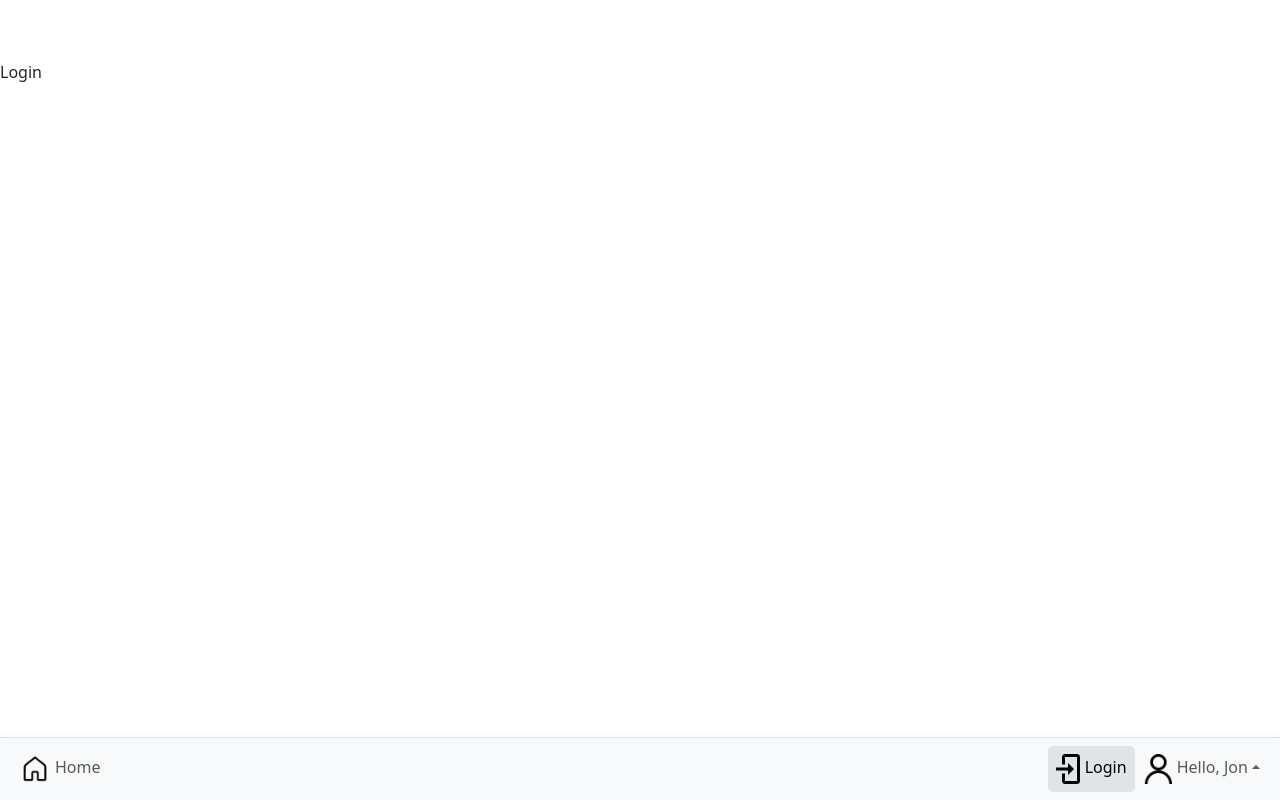
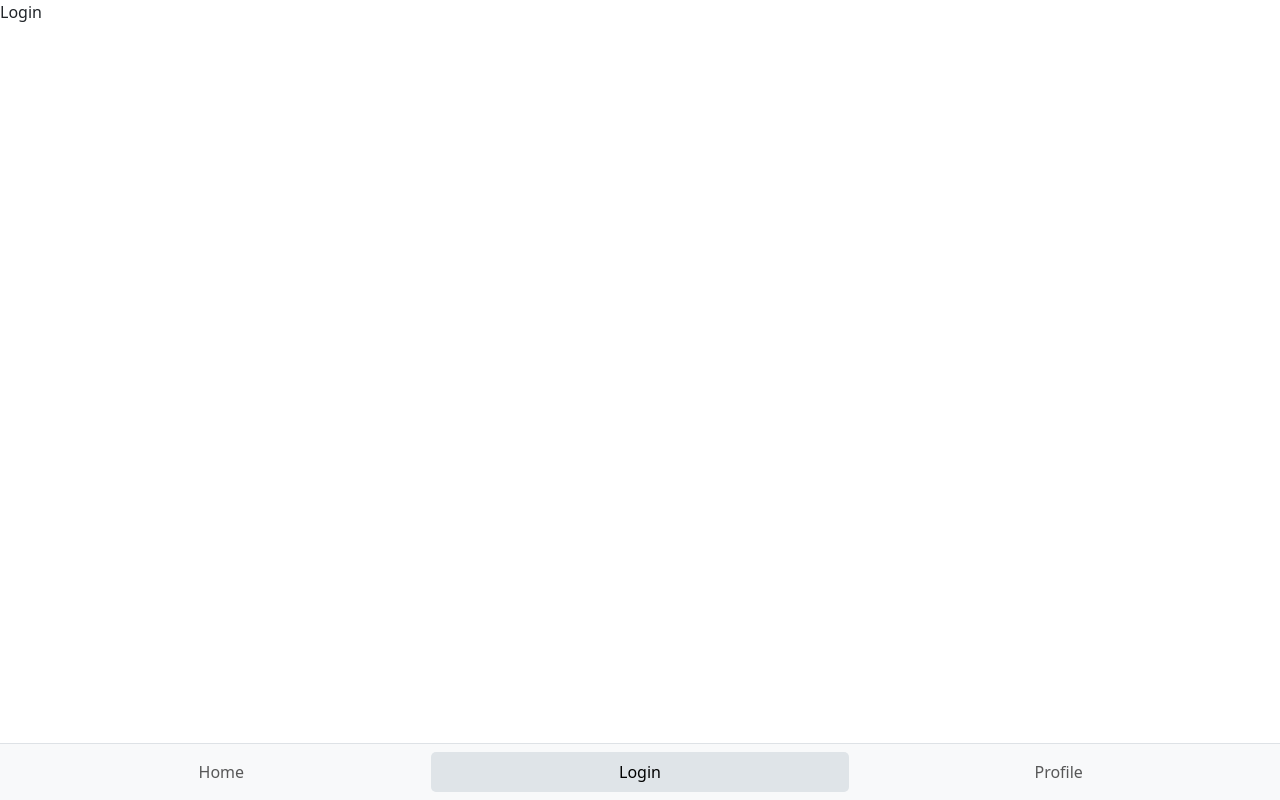
Before and after one commit to joniheri/absensi-karyawan-reactjs18, a React (Vite) app: page /login in a window 1280 px wide. Built offline with nearby package versions, Linux system fonts and the light colour scheme.

Commit message:
Update Menu Bottom OK

```diff
--- a/src/App.jsx
+++ b/src/App.jsx
@@ -4,16 +4,17 @@ import Login from "./pages/Login";
 import Navbar from "./components/Navbar";
 import Home from "./pages/Home";
 import PageNoteFound from "./pages/PageNoteFound";
+import NavbarBottom from "./components/NavbarBottom";
 
 function App() {
   return (
     <>
-      <Navbar />
       <Routes>
         <Route path="*" element={<PageNoteFound />} />
         <Route path="/" element={<Home />} />
         <Route path="/login" element={<Login />} />
       </Routes>
+      <NavbarBottom />
     </>
   );
 }
--- a/src/components/Navbar.jsx
+++ b/src/components/Navbar.jsx
@@ -7,7 +7,7 @@ export default function Navbar() {
   return (
     <>
       <div style={{ marginTop: "60px" }}></div>
-      <nav className="navbar navbar-expand-lg bg-body-tertiary shadow fixed-bottom border-top">
+      <nav className="navbar navbar-expand-lg bg-body-tertiary shadow fixed-top border-bottom">
         <div className="container-fluid">
           <button
             className="navbar-toggler"
@@ -21,7 +21,7 @@ export default function Navbar() {
             <span className="navbar-toggler-icon"></span>
           </button>
           <div className="collapse navbar-collapse" id="navbarSupportedContent">
-            <ul className="navbar-nav me-auto mb-2 mb-lg-0">
+            <ul className="navbar-nav mb-2 mb-lg-0">
               <li className="nav-item">
                 <Link
                   className={`nav-link ${
--- /dev/null
+++ b/src/components/NavbarBottom.jsx
@@ -0,0 +1,40 @@
+import React from "react";
+import { Link, useLocation } from "react-router-dom";
+
+export default function NavbarBottom() {
+  const location = useLocation();
+  return (
+    <>
+      {/* <!-- Bottom Navbar --> */}
+      <nav className="navbar navbar-expand navbar-light bg-light border-top fixed-bottom">
+        <div className="container-fluid">
+          <ul className="navbar-nav nav-justified w-100">
+            <li className="nav-item">
+              <Link
+                to="/"
+                className={`nav-link ${location.pathname === "/" && "active"}`}
+              >
+                Home
+              </Link>
+            </li>
+            <li className="nav-item">
+              <Link
+                to="/login"
+                className={`nav-link ${
+                  location.pathname === "/login" && "active"
+                }`}
+              >
+                Login
+              </Link>
+            </li>
+            <li className="nav-item">
+              <a href="#" className="nav-link">
+                Profile
+              </a>
+            </li>
+          </ul>
+        </div>
+      </nav>
+    </>
+  );
+}
```
